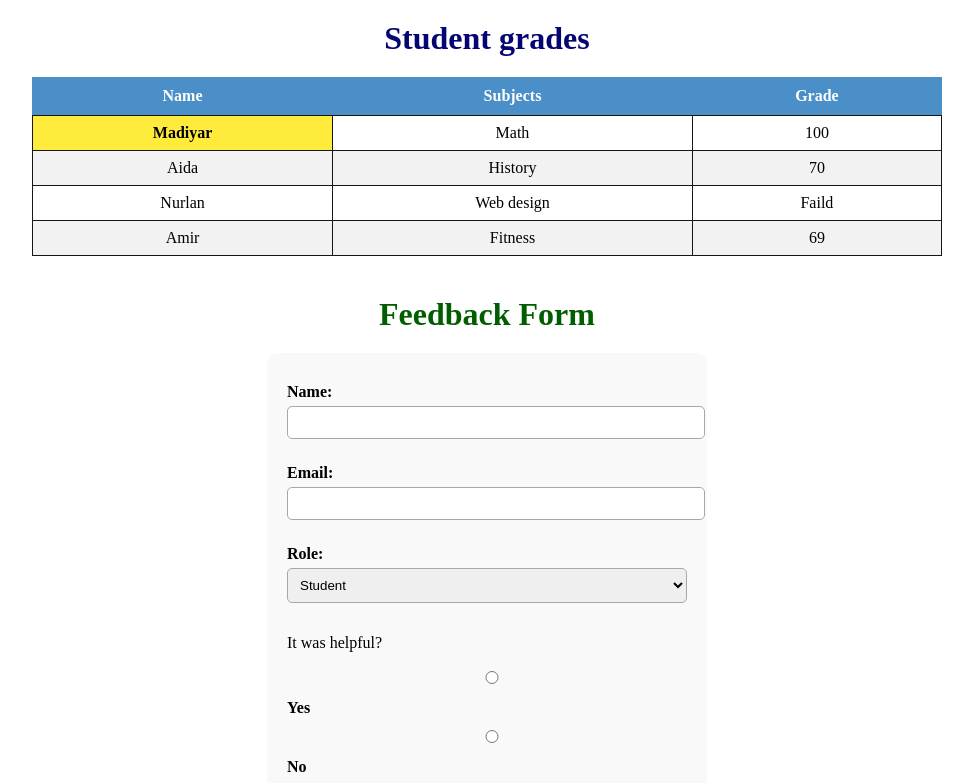
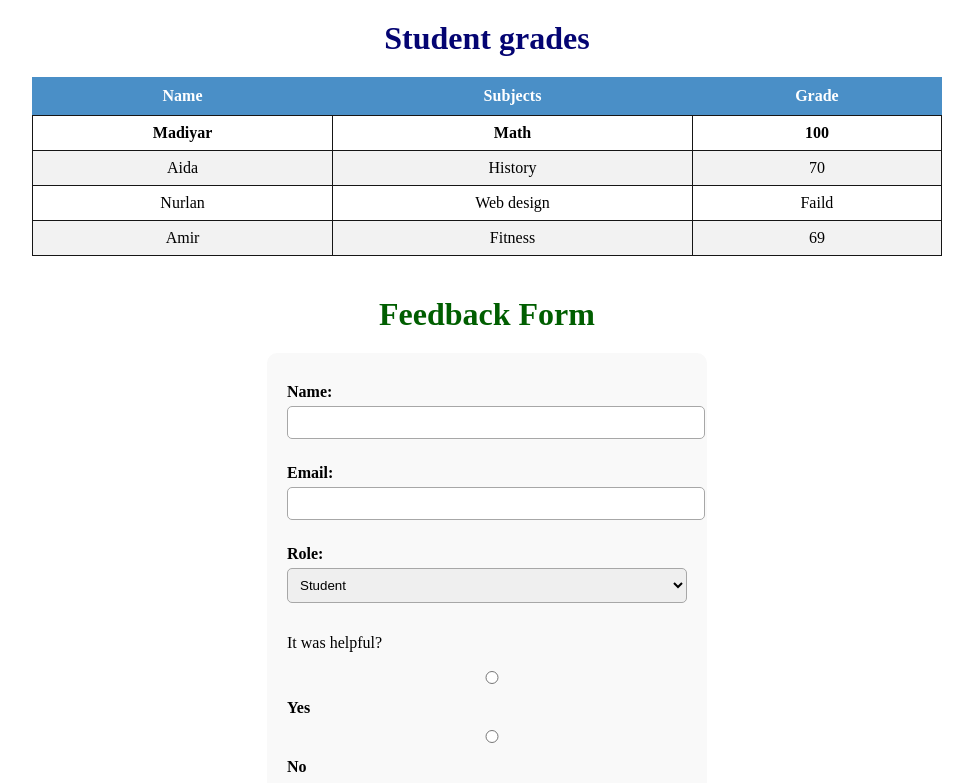
Before and after one commit to Raptor618/AD-webas2task3, a plain HTML site: page index.html in a window 1280 px wide. Shown: the top 783 px of the page, without its empty margins (153-1126 px from the left). Drawn offline with Linux system fonts and the light colour scheme.

Commit message:
Update index.html

```diff
--- a/index.html
+++ b/index.html
@@ -19,8 +19,8 @@
       </tr>
     </thead>
     <tbody>
-      <tr>
-        <td  class="highliht_row">Madiyar</td>
+      <tr  class="highliht_row">
+        <td>Madiyar</td>
         <td>Math</td>
         <td>100</td>
       </tr>
```
